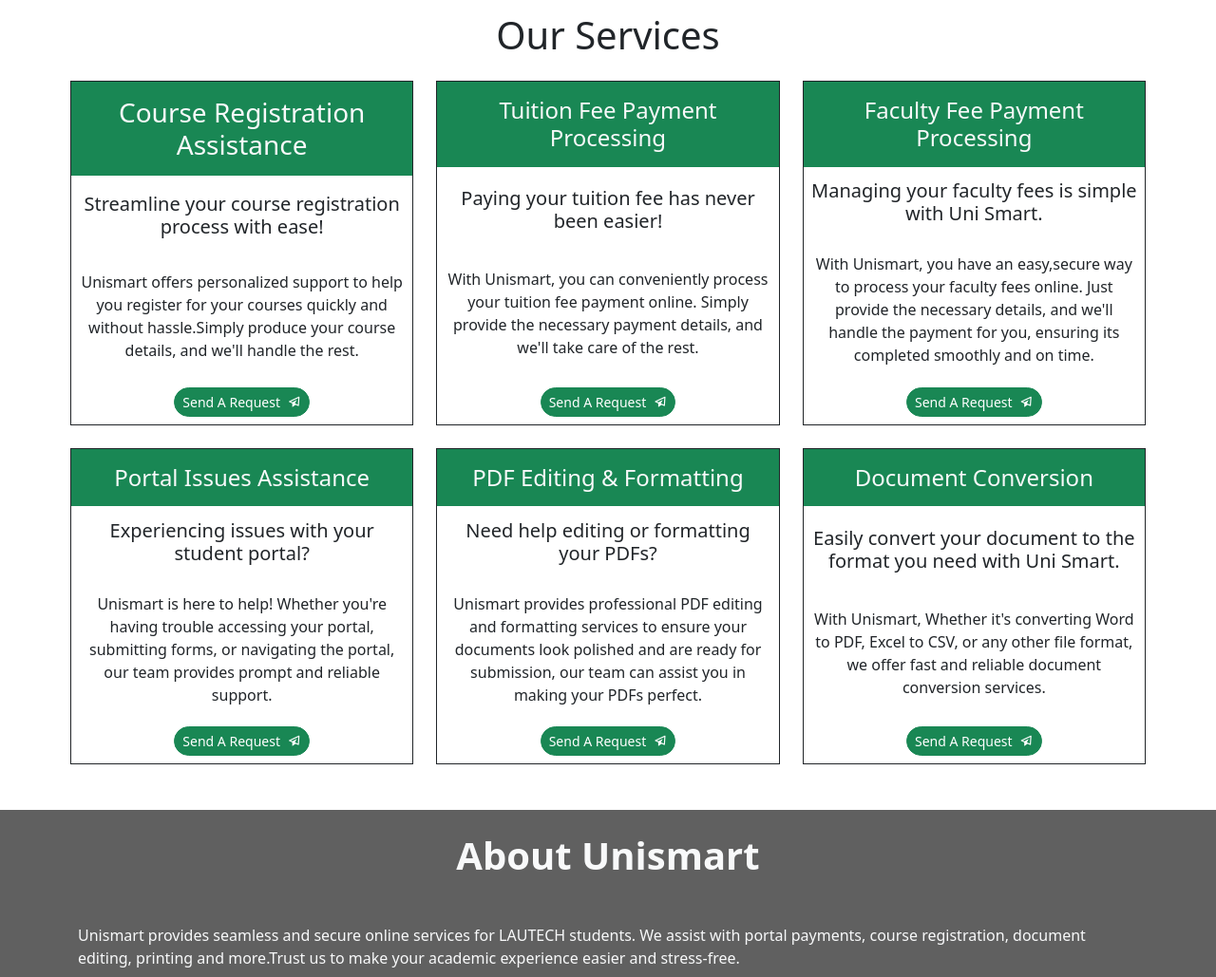
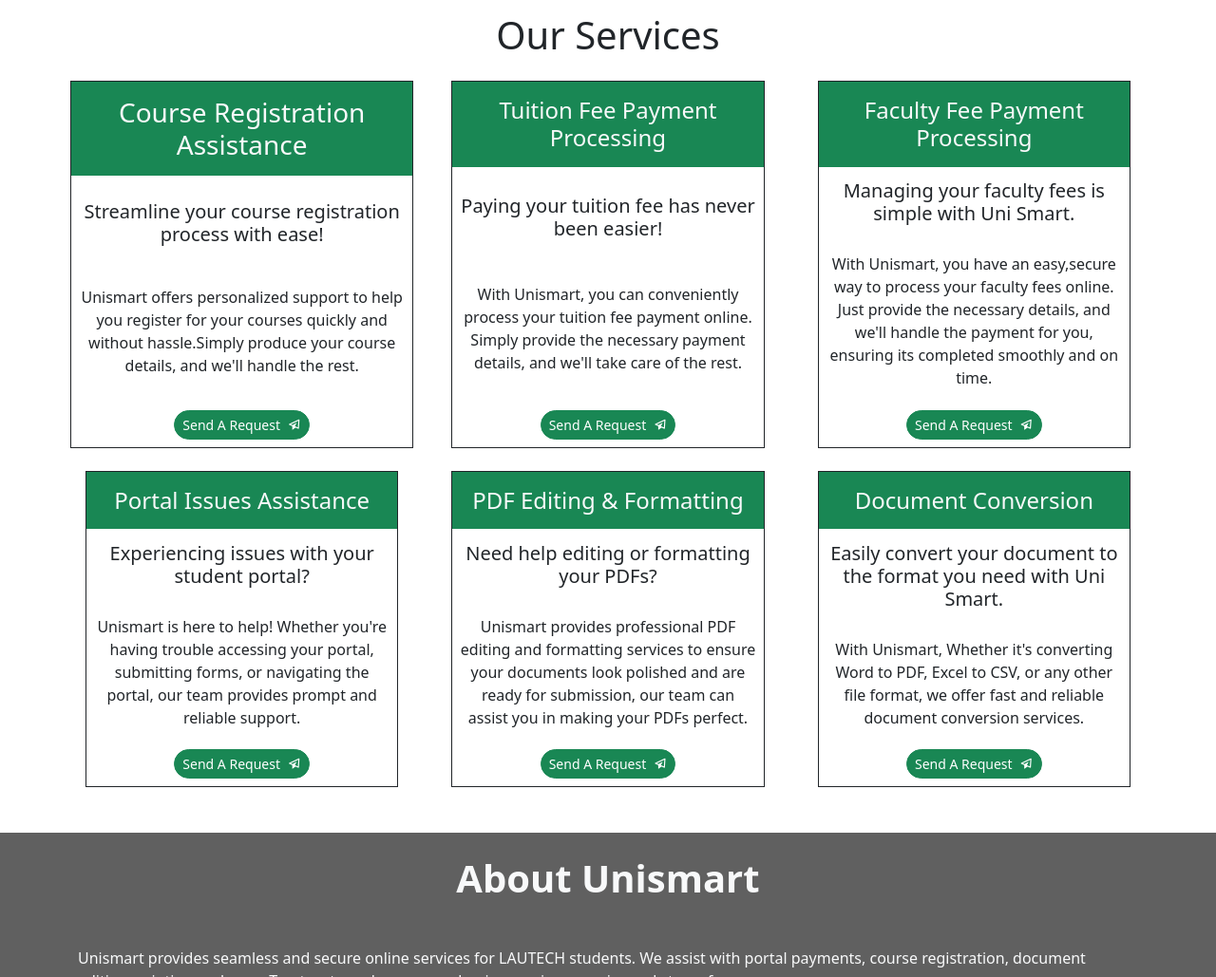
Before and after one commit to Ifetayo02/Bootstrap-Practice, a plain HTML site: page index.html in a window 1280 px wide. Shown: the part 1427-2456 px from the top of the page at 95% size. Drawn offline with nearby package versions, Linux system fonts and the light colour scheme.

Commit message:
made changes to the cards once again

```diff
--- a/index.html
+++ b/index.html
@@ -81,7 +81,7 @@
             </div>
           </div>
       <div class="col-lg-4">
-        <div class="box p-0 border border-dark text-light mb-3 m-0">
+        <div class="box p-0 border border-dark text-light mb-3 m-0 mx-3">
           <h3 class="container-fluid bg-success p-3 m-0 text-center fs-4">Tuition Fee Payment Processing</h3>
           <h5 class="card-text text-center mb-2 p-2 text-dark">Paying your tuition fee has never been easier!</h5>
           <p  class="card-text text-center mb-2 p-2 text-dark"><span class="highlight-text">With Unismart</span>, you can conveniently process your tuition fee payment online. Simply provide the necessary payment details, and we'll take care of the rest.</p>
@@ -91,7 +91,7 @@
         </div>
       </div>
       <div class="col-lg-4">
-        <div class="box p-0 border border-dark text-light mb-3 m-0">
+        <div class="box p-0 border border-dark text-light mb-3 m-0 mx-3">
           <h3 class="container-fluid card-title bg-success p-3 m-0 text-center fs-4">Faculty Fee Payment Processing</h3>
           <h5 class="card-text text-center mb-2 p-2 text-dark">Managing your faculty fees is simple with Uni Smart.</h5>
           <p  class="card-text text-center mb-2 p-2 text-dark"><span class="highlight-text">With Unismart</span>, you have an easy,secure way to process your faculty fees online. Just provide the necessary details, and we'll handle the payment for you, ensuring its completed smoothly and on time.</p>
@@ -101,7 +101,7 @@
         </div>
       </div>
       <div class="col-lg-4">
-        <div class="box p-0 border border-dark text-light mb-3 m-0">
+        <div class="box p-0 border border-dark text-light mb-3 m-0 mx-3">
           <h3 class="container-fluid card-title bg-success p-3 m-0 text-center fs-4">Portal Issues Assistance</h3>
           <h5 class="card-text text-center mb-2 p-2 text-dark">Experiencing issues with your student portal?</h5>
           <p  class="card-text text-center mb-2 p-2 text-dark"><span class="highlight-text">Unismart</span> is here to help! Whether you're having trouble accessing your portal, submitting forms, or navigating the portal, our team provides prompt and reliable support.</p>
@@ -111,7 +111,7 @@
         </div>
       </div>
       <div class="col-lg-4">
-        <div class="box p-0 border border-dark text-light mb-3 m-0">
+        <div class="box p-0 border border-dark text-light mb-3 m-0 mx-3">
           <h3 class="container-fluid card-title bg-success p-3 m-0 text-center fs-4">PDF Editing & Formatting</h3>
           <h5 class="card-text text-center mb-2 p-2 text-dark">Need help editing or formatting your PDFs?</h5>
           <p  class="card-text text-center mb-2 p-2 text-dark"><span class="highlight-text">Unismart</span> provides professional PDF editing and formatting services to ensure your documents look polished and are ready for submission, our team can assist you in making your PDFs perfect.</p>
@@ -121,7 +121,7 @@
         </div>
       </div>
       <div class="col-lg-4">
-        <div class="box p-0 border border-dark text-light mb-3 m-0">
+        <div class="box p-0 border border-dark text-light mb-3 m-0 mx-3">
           <h3 class="container-fluid card-title bg-success p-3 m-0 text-center fs-4">Document Conversion</h3>
           <h5 class="card-text text-center mb-2 p-2 text-dark">Easily convert your document to the format you need with Uni Smart.</h5>
           <p  class="card-text text-center mb-2 p-2 text-dark"><span class="highlight-text">With Unismart</span>, Whether it's converting Word to PDF, Excel to CSV, or any other file format, we offer fast and reliable document conversion services.</p>
```
